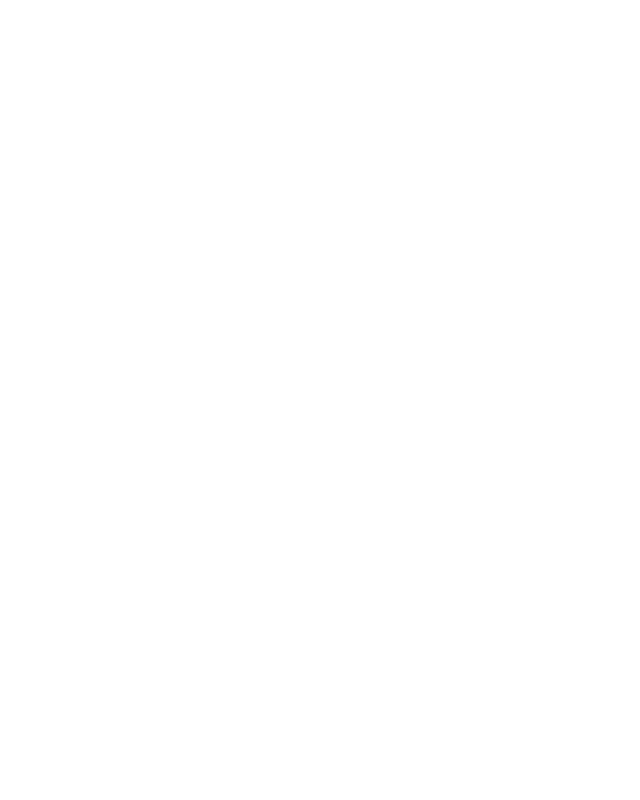
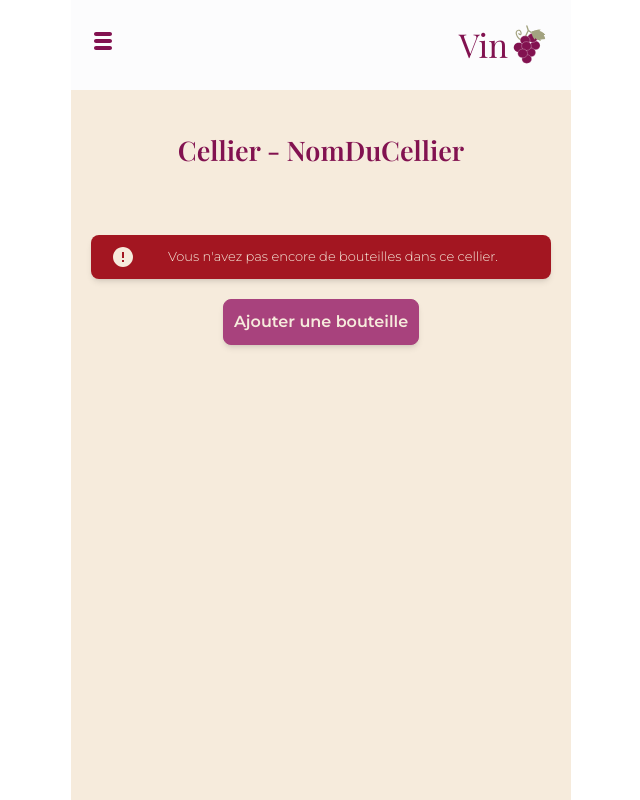
Before and after one commit to cambreau/Vino, a React (Vite) app in the folder frontend/: page /cellier/1 in a window 1280 px wide. Before the commit this address had no page. Shown: the top 800 px of the page, without its empty margins (319-959 px from the left). Built offline with nearby package versions, Linux system fonts and the light colour scheme; a web font is replaced by a local one.

Commit message:
Correction routes cellier

```diff
--- a/frontend/src/App.jsx
+++ b/frontend/src/App.jsx
@@ -5,7 +5,7 @@
 import Inscription from "./pages/Inscription";
 import ModificationProfil from "./pages/ModificationProfil";
 import Catalogue from "./pages/Catalogue";
-import Celliers from "./pages/Cellier";
+import Cellier from "./pages/Cellier";
 import SommaireCellier from "./pages/SommaireCellier";
 
 function App() {
@@ -19,7 +19,7 @@
         path="/modifier-utilisateur/:id"
         element={<ModificationProfil />}
       />
-      <Route path="/celliers" element={<Celliers />} />
+      <Route path="/cellier/:idCellier" element={<Cellier />} />
       <Route path="/catalogue" element={<Catalogue />} />
       <Route path="/sommaire-cellier" element={<SommaireCellier />} />
     </Routes>
--- a/frontend/src/pages/Cellier.jsx
+++ b/frontend/src/pages/Cellier.jsx
@@ -4,7 +4,7 @@
 import Bouton from "../components/components-partages/Boutons/Bouton";
 import Message from "../components/components-partages/Message/Message";
 
-function Celliers() {
+function Cellier() {
   const navigate = useNavigate();
   return (
     <>
@@ -48,4 +48,4 @@
   );
 }
 
-export default Celliers;
+export default Cellier;
```
